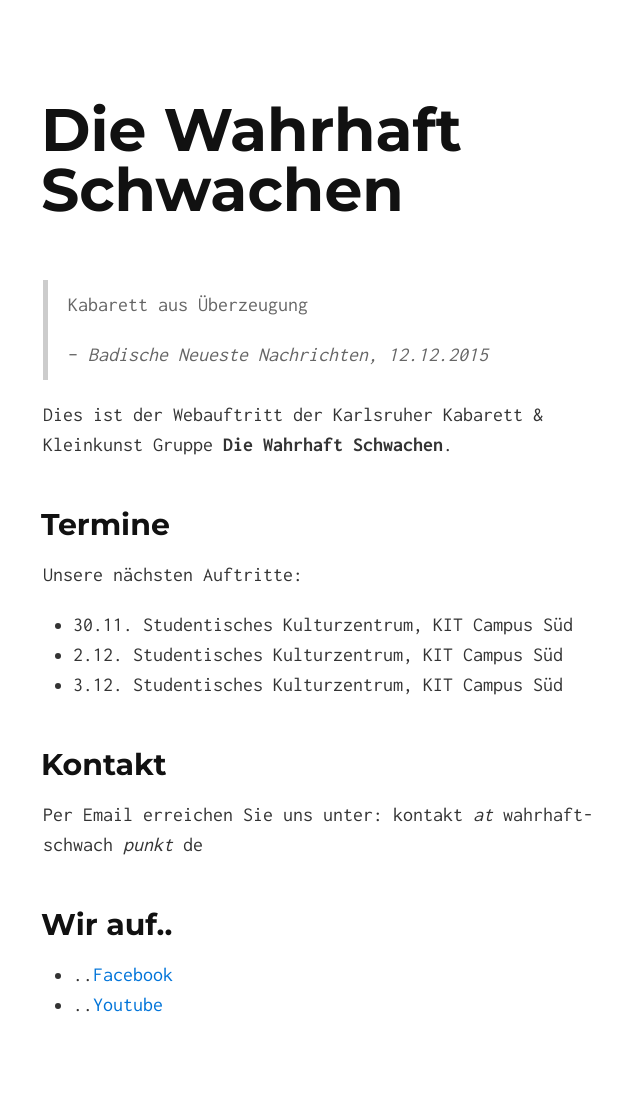
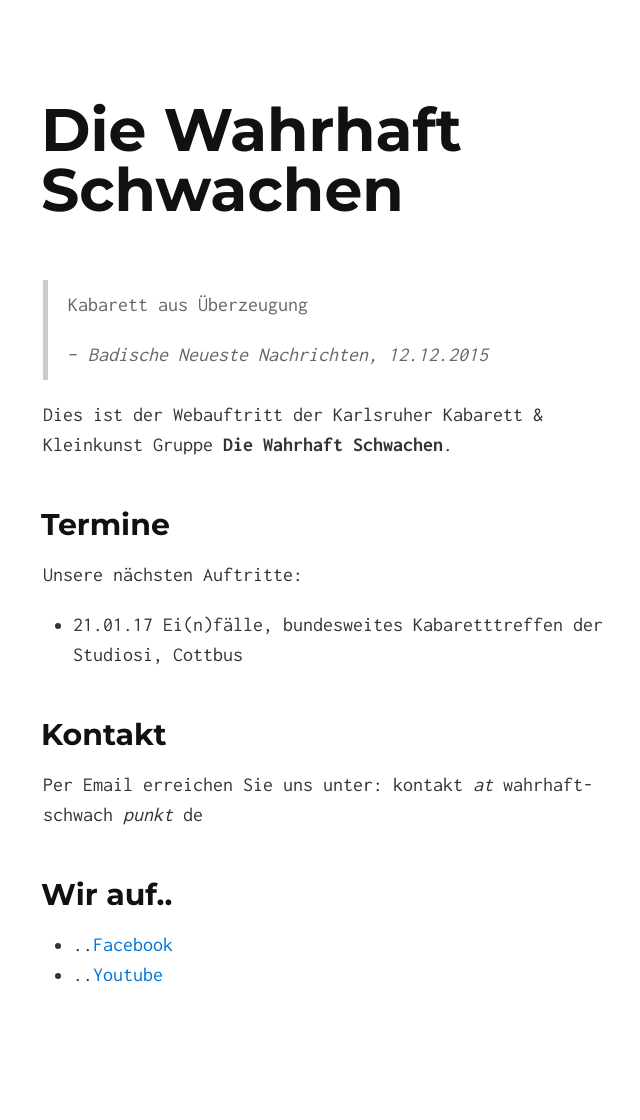
Before and after one commit to Die-Wahrhaft-Schwachen/diewahrhaftschwachen, a Jekyll site: the page built from index.md, in a window 1280 px wide. Shown: the whole page, without its empty margins (297-937 px from the left). Built offline with Jekyll 4.4.1, drawn with Linux system fonts in a browser that asks for light colours; after the commit the page ends 1090 px from its top, so only the background shows below that.

Commit message:
Update index.md

```diff
--- a/index.md
+++ b/index.md
@@ -12,9 +12,7 @@ Dies ist der Webauftritt der Karlsruher Kabarett & Kleinkunst Gruppe **Die Wahrh
 
 Unsere nächsten Auftritte:
 
-* 30.11. Studentisches Kulturzentrum, KIT Campus Süd
-* 2.12. Studentisches Kulturzentrum, KIT Campus Süd
-* 3.12. Studentisches Kulturzentrum, KIT Campus Süd
+* 21.01.17 Ei(n)fälle, bundesweites Kabaretttreffen der Studiosi, Cottbus
 
 ## Kontakt
 
```
